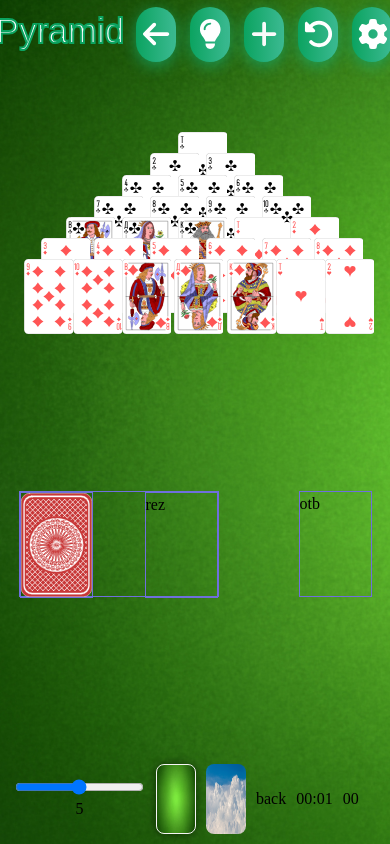
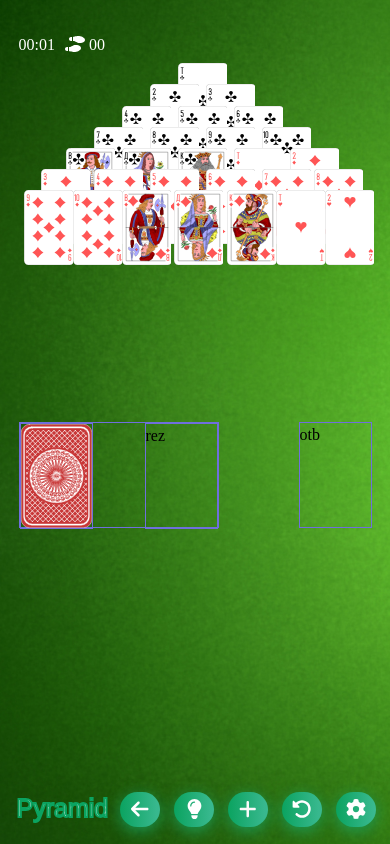
Before and after one commit to Igogoblin/pyramid, a React (Vite) app in the folder pyramid/: page / in a window 390 px wide. Built offline with nearby package versions, Linux system fonts and the light colour scheme; a web font is replaced by a local one.

Commit message:
responsive footer and header

```diff
--- a/pyramid/src/App.css
+++ b/pyramid/src/App.css
@@ -7,3 +7,42 @@ body {
   background-repeat: no-repeat;
   background-size: cover;
 }
+
+.footer-bottom {
+  display: flex;
+  justify-content: center;
+  position: fixed;
+  bottom: 0;
+  width: 100%;
+}
+
+.header-bottom {
+  display: none;
+}
+
+.footer-top {
+  display: none;
+}
+
+@media screen and (max-width: 500px) {
+  .header-bottom {
+    display: block;
+    position: fixed;
+    bottom: 10px;
+  }
+
+  .header-top {
+    display: none;
+  }
+
+  .footer-top {
+    display: flex;
+    position: fixed;
+    top: 0;
+    bottom: auto;
+  }
+
+  .footer-bottom {
+    display: none;
+  }
+}
--- a/pyramid/src/App.jsx
+++ b/pyramid/src/App.jsx
@@ -6,9 +6,19 @@ import Footer from "./components/footer/Footer";
 function App() {
   return (
     <>
-      <Header />
+      <div className='header-top'>
+        <Header />
+      </div>
+      <div className='footer-top'>
+        <Footer />
+      </div>
       <Body />
-      <Footer />
+      <div className='footer-bottom'>
+        <Footer />
+      </div>
+      <div className='header-bottom'>
+        <Header />
+      </div>
     </>
   );
 }
--- a/pyramid/src/components/footer/Footer.jsx
+++ b/pyramid/src/components/footer/Footer.jsx
@@ -1,15 +1,28 @@
 import BackSlider from "../backSlide/BackSlider";
 import Slider from "../slider/Slider";
 import s from "./footer.module.css";
+import { FontAwesomeIcon } from "@fortawesome/react-fontawesome";
+import { faShoePrints } from "@fortawesome/free-solid-svg-icons";
 
 const Footer = () => {
   return (
     <footer className={s.footer}>
-      <Slider />
-      <BackSlider />
-      <div>back</div>
+      <div className={s.mob_display}>
+        <Slider />
+      </div>
+      <div className={s.mob_display}>
+        <BackSlider />
+      </div>
+
       <div>00:01</div>
-      <div>00</div>
+      <div>
+        {" "}
+        <FontAwesomeIcon
+          icon={faShoePrints}
+          style={{ color: "#ffffff" }}
+        />{" "}
+        00
+      </div>
     </footer>
   );
 };
--- a/pyramid/src/components/footer/footer.module.css
+++ b/pyramid/src/components/footer/footer.module.css
@@ -1,12 +1,18 @@
 .footer {
   /* border-top: 1px solid black; */
   height: 90px;
-  position: fixed;
-  bottom: 0;
+
   width: 100%;
   display: flex;
   justify-content: center;
   padding: 10px 0;
   align-items: center;
   gap: 10px;
+  color: white;
 }
+
+@media screen and (max-width: 500px) {
+  .mob_display {
+    display: none;
+  }
+}
--- a/pyramid/src/components/header/Header.jsx
+++ b/pyramid/src/components/header/Header.jsx
@@ -43,11 +43,12 @@ export default function Header() {
         />{" "}
         <span>RESTART</span>
       </button>
-      <button className={`${s.btn_hover} ${s.color_5} ${s.mob_display}`}>
+      <button className={`${s.btn_hover} ${s.color_5} `}>
         <FontAwesomeIcon
           icon={faGear}
           style={{ color: "#ffffff" }}
-        />
+        />{" "}
+        <span>OPTIONS</span>
       </button>
     </div>
   );
--- a/pyramid/src/components/header/header.module.css
+++ b/pyramid/src/components/header/header.module.css
@@ -24,7 +24,7 @@ div > h1 {
 }
 
 .btn_hover {
-  width: 200px;
+  width: 150px;
   font-size: 20px;
   font-weight: 600;
   color: #fff;
@@ -163,13 +163,20 @@ div > h1 {
   box-shadow: 0 5px 15px rgba(242, 97, 103, 0.4);
 }
 
+@media screen and (min-width: 1025px) and (max-width: 1300px) {
+  .btn_hover {
+    margin: 20px 5px 5px;
+  }
+
+  div > h1 {
+    font-size: 45px;
+    margin: 13px 5px 5px -5px;
+  }
+}
+
 @media screen and (max-width: 1024px) {
   span {
     display: none;
-  }
-
-  .mob_display {
-    display: inline-block;
   }
 
   .btn_hover {
@@ -192,13 +199,14 @@ div > h1 {
   }
 
   .btn_hover {
-    font-size: 30px;
+    font-size: 20px;
     width: 40px;
+    height: 35px;
     margin: 7px;
   }
 
   div > h1 {
-    font-size: 35px;
-    margin: 5px;
+    font-size: 25px;
+    margin: 5px 5px 5px -2px;
   }
 }
```
